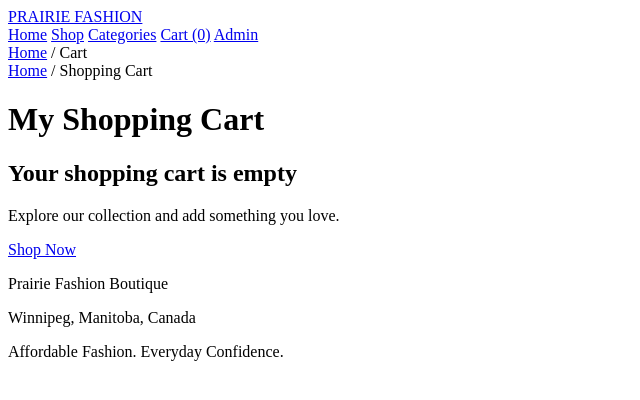
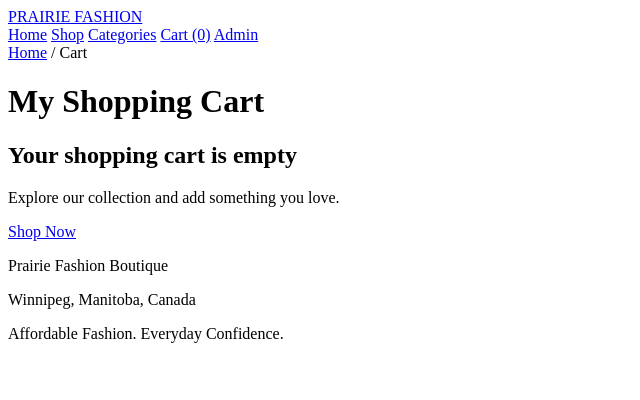
Before and after one commit to harmanpreet-10/prairie_fashion_boutique, a Rails app: page /cart in a window 1280 px wide. Shown: the top 400 px of the page, without its empty margins (0-640 px from the left). Run offline with Rails 7, Linux system fonts and the light colour scheme; some libraries are stand-ins or nearby versions.

Commit message:
Fix duplicate breadcrumbs and update checkout tax preview

```diff
--- a/app/views/carts/show.html.erb
+++ b/app/views/carts/show.html.erb
@@ -1,10 +1,5 @@
 
 <main class="store-container">
-  <nav class="breadcrumbs" aria-label="Breadcrumb">
-    <%= link_to "Home", root_path %> /
-    <span>Shopping Cart</span>
-  </nav>
-
   <h1>My Shopping Cart</h1>
 
   <% if @cart_items.any? %>
```
